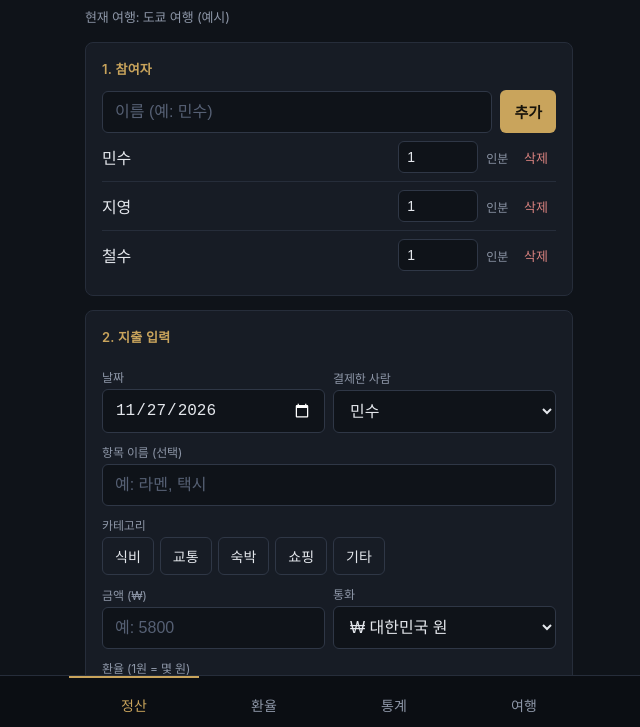
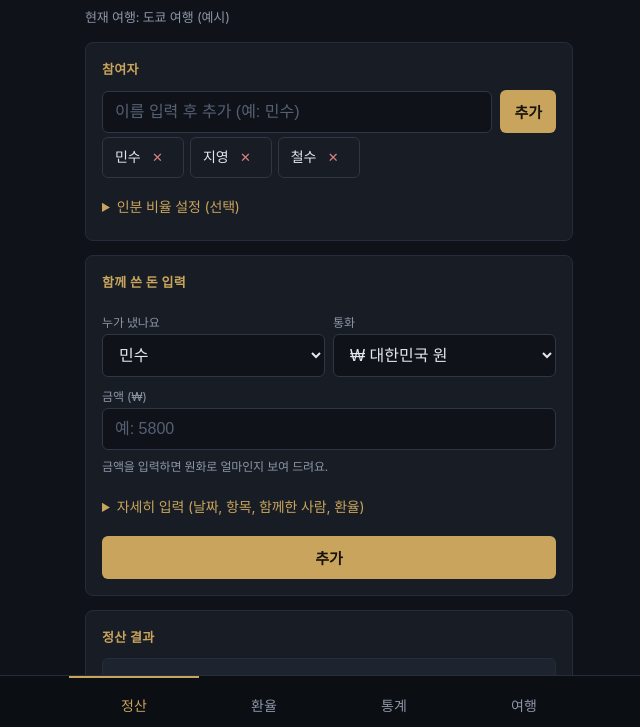
Before and after one commit to chlxoals/dutch-pay, a plain HTML site: page index.html in a window 1280 px wide. Both pictures are taken after a click on the button "예시 여행으로 체험하기". Shown: the part 68-795 px from the top of the page, without its empty margins (311-951 px from the left). Drawn offline with Linux system fonts and the light colour scheme.

Commit message:
Add files via upload

```diff
--- a/index.html
+++ b/index.html
@@ -64,6 +64,9 @@
   textarea { width: 100%; font-size: 13px; padding: 10px; border: 1px solid #2f3746; border-radius: 6px; background: var(--bg); color: var(--text); min-height: 120px; margin-top: 10px; }
   #toast { position: fixed; bottom: 70px; left: 50%; transform: translateX(-50%); background: var(--text); color: var(--bg); padding: 10px 16px; border-radius: 6px; font-size: 14px; display: none; z-index: 9; max-width: 90%; }
   .note { font-size: 12px; color: var(--mute); margin-top: 8px; line-height: 1.5; }
+  details { margin-top: 10px; }
+  summary { color: var(--accent); cursor: pointer; font-size: 14px; padding: 8px 0; }
+  .big-tr { font-size: 18px; padding: 14px 12px; }
 </style>
 </head>
 <body>
@@ -176,29 +179,33 @@ function viewHome() {
     <button class="full" data-act="goTrips">여행 만들기</button>
     <button class="full sub" data-act="demo">예시 여행으로 체험하기</button></div>`;
   if (!form.payer || !t.members.some(m => m.id === form.payer)) form.payer = t.members[0] ? t.members[0].id : "";
-  const memberCard = `<div class="card"><h2>1. 참여자</h2>
-    <div class="row"><div><input id="mName" type="text" placeholder="이름 (예: 민수)" enterkeyhint="done"></div><button data-act="addMember">추가</button></div>
-    ${t.members.length ? t.members.map(m => `<div class="mem"><b>${esc(m.name)}</b>
-      <input type="number" step="0.5" min="0.5" inputmode="decimal" value="${m.weight}" data-w="${m.id}" aria-label="인분"><span class="mute" style="margin:0">인분</span>
-      <button class="del" data-act="delMember" data-id="${m.id}">삭제</button></div>`).join("") : '<p class="empty">참여자를 2명 이상 추가해 주세요.</p>'}</div>`;
+  const memberCard = `<div class="card"><h2>참여자</h2>
+    <div class="row"><div><input id="mName" type="text" placeholder="이름 입력 후 추가 (예: 민수)" enterkeyhint="done"></div><button data-act="addMember">추가</button></div>
+    ${t.members.length ? `<div class="chips">${t.members.map(m => `<span class="chip">${esc(m.name)} <button class="del" data-act="delMember" data-id="${m.id}">✕</button></span>`).join("")}</div>
+      <details><summary>인분 비율 설정 (선택)</summary><p class="note" style="margin-top:0">술을 안 마신 사람처럼 덜 내야 하면 낮춰 주세요. 기본은 모두 1입니다.</p>
+      ${t.members.map(m => `<div class="mem"><b>${esc(m.name)}</b>
+        <input type="number" step="0.5" min="0.5" inputmode="decimal" value="${m.weight}" data-w="${m.id}" aria-label="인분"><span class="mute" style="margin:0">인분</span></div>`).join("")}</details>`
+      : '<p class="empty">참여자를 2명 이상 추가해 주세요.</p>'}</div>`;
 
   let formCard = "";
   if (t.members.length >= 2) {
     const curOpts = Object.keys(CURS).map(c => `<option value="${c}" ${form.cur === c ? "selected" : ""}>${cs(c)} ${CURS[c][0]}</option>`).join("");
-    formCard = `<div class="card"><h2>2. 지출 입력</h2>
-      <div class="row"><div><label>날짜</label><input id="eDate" type="date" value="${form.date}"></div>
-      <div><label>결제한 사람</label><select id="ePayer">${t.members.map(m => `<option value="${m.id}" ${form.payer === m.id ? "selected" : ""}>${esc(m.name)}</option>`).join("")}</select></div></div>
-      <label>항목 이름 (선택)</label><input id="eName" type="text" placeholder="예: 라멘, 택시">
-      <label>카테고리</label><div class="chips" id="catChips">${CATS.map(c => `<button class="chip ${form.cat === c ? "on" : ""}" data-act="cat" data-v="${c}">${c}</button>`).join("")}</div>
-      <div class="row"><div><label>금액 (<span id="eSym">${cs(form.cur)}</span>)</label><input id="eAmt" type="number" step="any" inputmode="decimal" placeholder="예: 5800"></div>
+    formCard = `<div class="card"><h2>함께 쓴 돈 입력</h2>
+      <div class="row"><div><label>누가 냈나요</label><select id="ePayer">${t.members.map(m => `<option value="${m.id}" ${form.payer === m.id ? "selected" : ""}>${esc(m.name)}</option>`).join("")}</select></div>
       <div><label>통화</label><select id="eCur">${curOpts}</select></div></div>
-      <label>환율 (1<span id="eUnit">${ck(form.cur)}</span> = 몇 원)</label>
-      <div class="row"><div><input id="eRate" type="number" step="any" inputmode="decimal" value="${S.rates[form.cur]}"></div>
-      <button class="sub small" data-act="rateBase">기준환율</button><button class="sub small" data-act="rateAvg">환전평균</button></div>
-      <p class="note" id="eHint">금액을 입력하면 원화 환산액이 보입니다.</p>
-      <label>함께한 사람 (체크한 사람끼리 인분 비율대로 나눔)</label>
-      <div class="checks" id="eMembers">${t.members.map(m => `<label><input type="checkbox" value="${m.id}" checked>${esc(m.name)}</label>`).join("")}</div>
-      <button class="full" data-act="addExp">지출 추가</button></div>`;
+      <label>금액 (<span id="eSym">${cs(form.cur)}</span>)</label><input id="eAmt" type="number" step="any" inputmode="decimal" placeholder="예: 5800">
+      <p class="note" id="eHint">금액을 입력하면 원화로 얼마인지 보여 드려요.</p>
+      <details><summary>자세히 입력 (날짜, 항목, 함께한 사람, 환율)</summary>
+        <div class="row"><div><label>날짜</label><input id="eDate" type="date" value="${form.date}"></div></div>
+        <label>항목 이름 (선택)</label><input id="eName" type="text" placeholder="예: 라멘, 택시">
+        <label>카테고리</label><div class="chips" id="catChips">${CATS.map(c => `<button class="chip ${form.cat === c ? "on" : ""}" data-act="cat" data-v="${c}">${c}</button>`).join("")}</div>
+        <label>환율 (1<span id="eUnit">${ck(form.cur)}</span> = 몇 원)</label>
+        <div class="row"><div><input id="eRate" type="number" step="any" inputmode="decimal" value="${S.rates[form.cur]}"></div>
+        <button class="sub small" data-act="rateBase">오늘 환율</button><button class="sub small" data-act="rateAvg">내 환전 평균</button></div>
+        <label>함께한 사람 (체크한 사람끼리 나눠요)</label>
+        <div class="checks" id="eMembers">${t.members.map(m => `<label><input type="checkbox" value="${m.id}" checked>${esc(m.name)}</label>`).join("")}</div>
+      </details>
+      <button class="full" data-act="addExp">추가</button></div>`;
   }
 
   const list = `<div class="card"><h2>지출 내역 (${t.expenses.length})</h2>${t.expenses.length ?
@@ -210,14 +217,14 @@ function viewHome() {
   let result = "";
   if (t.expenses.length) {
     const c = compute(t);
-    result = `<div class="card"><h2>3. 정산 결과 (원화 기준)</h2><p class="total">총 지출 ${won(c.total)}</p>
-      ${t.members.map(m => `<div class="line"><span>${esc(m.name)}${Number(m.weight) !== 1 ? ` (${m.weight}인분)` : ""}</span><span>부담 ${won(c.owe[m.id])} · 결제 ${won(c.paid[m.id])}</span></div>`).join("")}
-      <h2 style="margin-top:16px">송금 안내</h2>
-      ${c.transfers.length ? c.transfers.map(x => `<div class="tr">${esc(nameOf(t, x.from))} → ${esc(nameOf(t, x.to))} <b>${won(x.amt)}</b></div>`).join("") : '<p class="empty">보낼 금액이 없습니다.</p>'}
+    result = `<div class="card"><h2>정산 결과</h2>
+      ${c.transfers.length ? c.transfers.map(x => `<div class="tr big-tr">${esc(nameOf(t, x.from))} → ${esc(nameOf(t, x.to))} <b>${won(x.amt)}</b></div>`).join("") : '<p class="empty">보낼 금액이 없습니다.</p>'}
+      <details><summary>자세한 내역 보기</summary><p class="total" style="margin-top:8px">총 지출 ${won(c.total)}</p>
+      ${t.members.map(m => `<div class="line"><span>${esc(m.name)}${Number(m.weight) !== 1 ? ` (${m.weight}인분)` : ""}</span><span>부담 ${won(c.owe[m.id])} · 낸 돈 ${won(c.paid[m.id])}</span></div>`).join("")}</details>
       <button class="full" data-act="copyResult">결과 문구 복사</button>
       <button class="full sub" data-act="copyLink">여행 링크 복사 (친구에게 보내기)</button></div>`;
   }
-  return memberCard + formCard + list + result;
+  return memberCard + formCard + result + list;
 }
 
 // ============ 화면: 환율 ============
@@ -294,7 +301,7 @@ function render() {
 function updateHint() {
   if (!$("eHint")) return;
   const a = parseFloat($("eAmt").value), r = parseFloat($("eRate").value);
-  $("eHint").textContent = a > 0 && r > 0 ? `≈ ${won(Math.round(a * r))}` : "금액을 입력하면 원화 환산액이 보입니다.";
+  $("eHint").textContent = a > 0 && r > 0 ? `≈ ${won(Math.round(a * r))} (1${ck($("eCur").value)} = ${num(r, 4)}원 적용)` : "금액을 입력하면 원화로 얼마인지 보여 드려요.";
 }
 function updateCalc() {
   if (!$("cAmt")) return;
```
